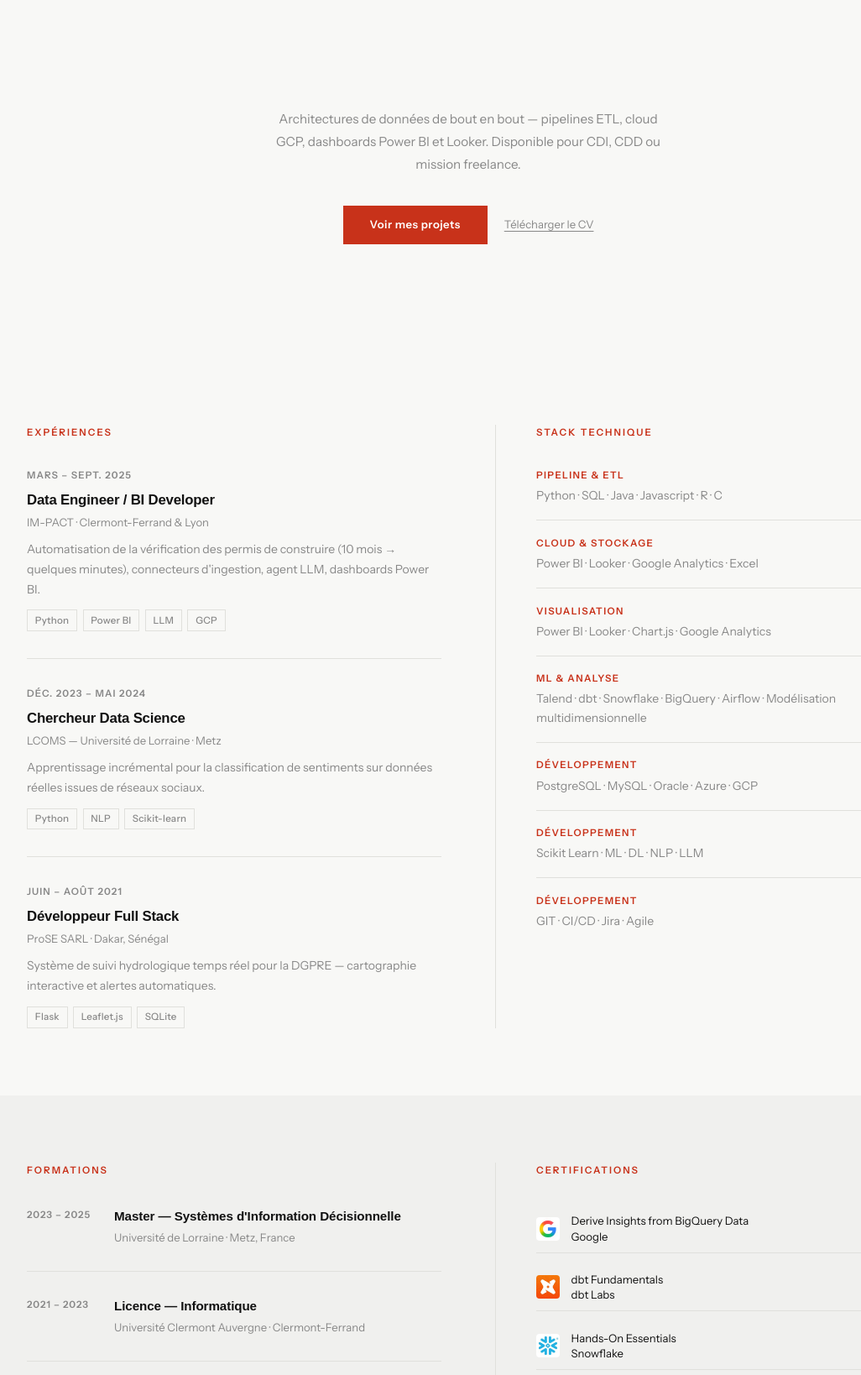
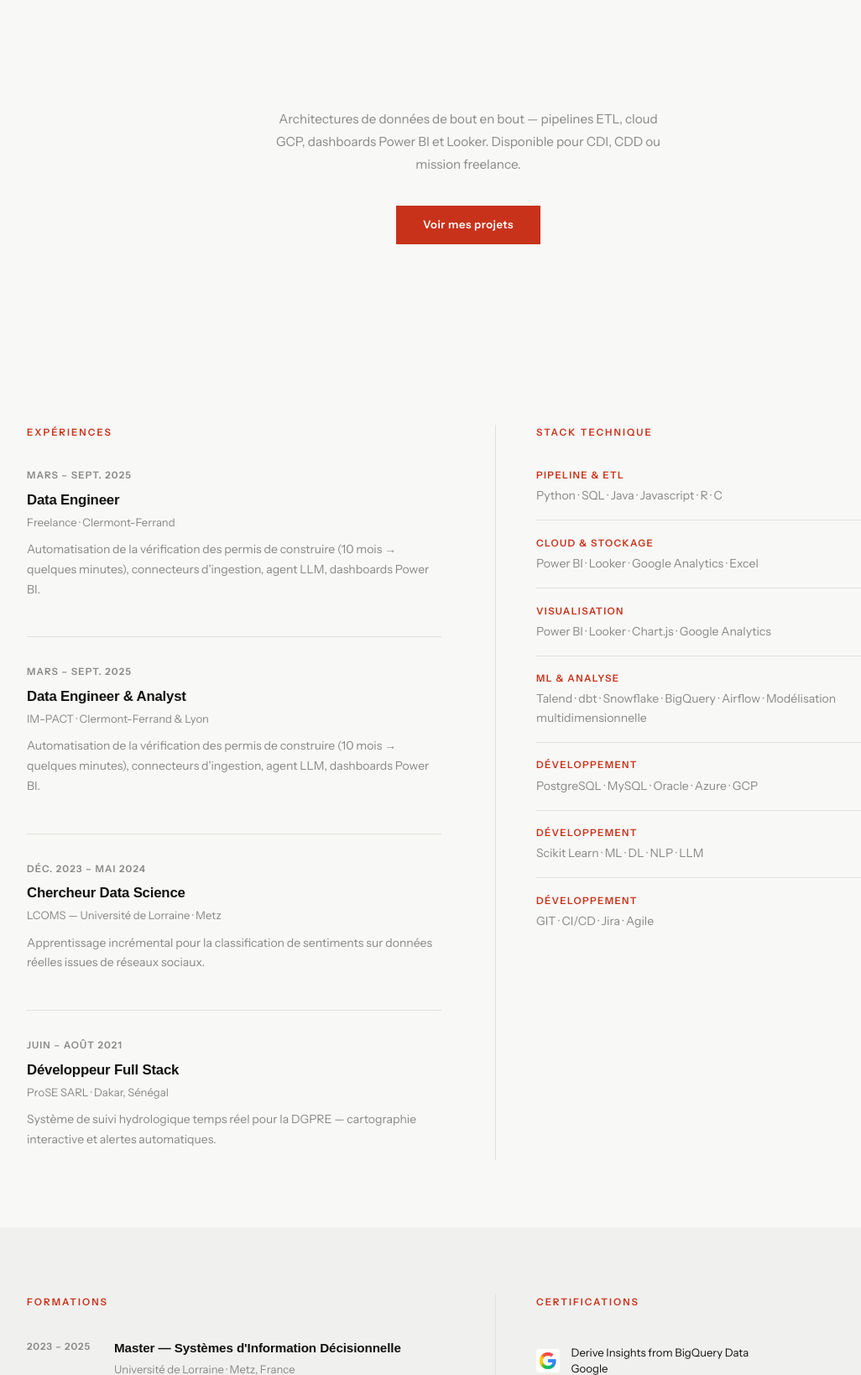
Before and after one commit to babacar-bs/Portfolio, a Flask app: page / in a window 1280 px wide. Shown: the part 374-2012 px from the top of the page at 84% size, without its empty margins (82-1108 px from the left). Run offline with Flask 3, Linux system fonts and the light colour scheme; some web fonts are replaced.

Commit message:
Update index.html

```diff
--- a/templates/index.html
+++ b/templates/index.html
@@ -41,7 +41,7 @@
     <a href="#formations" class="mm-link" data-t="nav_form">Formations</a>
     <a href="#projets" class="mm-link" data-t="nav_proj">Projets</a>
     <a href="#contact" class="mm-link" data-t="nav_contact">Contact</a>
-    <a href="{{ url_for('static', filename='cv_babacar_sarr.pdf') }}" download class="mm-link" data-t="hero_cta2">CV indisponible</a>
+    <!-- <a href="{{ url_for('static', filename='cv_babacar_sarr.pdf') }}" download class="mm-link" data-t="hero_cta2">CV indisponible</a> -->
   </div>
 </header>
 
@@ -54,11 +54,11 @@
       <span id="typewriter"></span><span class="cursor">|</span>
     </h1>
     <p class="hero-desc" data-t="hero_desc">
-      Architectures de données de bout en bout — pipelines ETL, cloud GCP, dashboards Power BI et Looker. Disponible pour CDI, CDD ou mission freelance.
+      Mon objectif : Transformer les besoins métiers en solutions concrètes en structurant, analysant et modélisant les données pour aider les équipes à prendre de meilleures décisions. Disponible pour de nouvelles opportunités.
     </p>
     <div class="hero-btns">
       <a href="#projets" class="btn-main" data-t="hero_cta1">Voir mes projets</a>
-      <a href="{{ url_for('static', filename='cv_babacar_sarr.pdf') }}" download class="btn-ghost" data-t="hero_cta2">Télécharger le CV</a>
+      <!-- <a href="{{ url_for('static', filename='cv_babacar_sarr.pdf') }}" download class="btn-ghost" data-t="hero_cta2">Télécharger le CV</a> -->
     </div>
   </div>
 </section>
@@ -74,26 +74,34 @@
 
         <div class="exp-item reveal">
           <span class="exp-date">Mars – Sept. 2025</span>
-          <h3 class="exp-role">Data Engineer / BI Developer</h3>
+          <h3 class="exp-role">Data Engineer</h3>
+          <p class="exp-org">Freelance · Clermont-Ferrand</p>
+          <p class="exp-desc" data-t="exp1_desc">Traduction des besoins métiers afin de concevoir des plateformes web, des agents IA, des solutions de reporting et d'automatisation.</p>
+          <!-- <div class="exp-tags"><span>Python</span><span>Power BI</span><span>LLM</span><span>GCP</span></div> -->
+        </div>
+
+        <div class="exp-item reveal">
+          <span class="exp-date">Mars – Sept. 2025</span>
+          <h3 class="exp-role">Data Engineer &amp; Analyst</h3>
           <p class="exp-org">IM-PACT · Clermont-Ferrand &amp; Lyon</p>
           <p class="exp-desc" data-t="exp1_desc">Mise en place de solutions de Business Intelligence pour le secteur du génie civil.</p>
-          <div class="exp-tags"><span>Python</span><span>Power BI</span><span>LLM</span><span>GCP</span></div>
+          <!-- <div class="exp-tags"><span>Python</span><span>Power BI</span><span>LLM</span><span>GCP</span></div> -->
         </div>
 
         <div class="exp-item reveal">
           <span class="exp-date">Déc. 2023 – Mai 2024</span>
-          <h3 class="exp-role" data-t="exp2_role">Chercheur Data Science</h3>
+          <h3 class="exp-role" data-t="exp2_role">Data Scientist</h3>
           <p class="exp-org">LCOMS — Université de Lorraine · Metz</p>
           <p class="exp-desc" data-t="exp2_desc">Optimisation de modèles d'inteligence artificielle dans le cadre d'un projet tutoré.</p>
-          <div class="exp-tags"><span>Python</span><span>NLP</span><span>Scikit-learn</span></div>
+          <!-- <div class="exp-tags"><span>Python</span><span>NLP</span><span>Scikit-learn</span></div> -->
         </div>
 
         <div class="exp-item reveal">
           <span class="exp-date">Juin – Août 2021</span>
-          <h3 class="exp-role" data-t="exp3_role">Développeur Full Stack</h3>
+          <h3 class="exp-role" data-t="exp3_role">Développeur Data</h3>
           <p class="exp-org">ProSE SARL · Dakar, Sénégal</p>
           <p class="exp-desc" data-t="exp3_desc">Développement d'un système de suivi en temps réel des débits et niveaux d’eau pour anticiper et prévenir les phénomènes liés à leur variation.</p>
-          <div class="exp-tags"><span>Flask</span><span>Leaflet.js</span><span>SQLite</span></div>
+          <!-- <div class="exp-tags"><span>Flask</span><span>Leaflet.js</span><span>SQLite</span></div> -->
         </div>
       </div>
 
@@ -278,7 +286,7 @@
         <span class="cl-icon">in</span>linkedin.com/in/babacar-s
       </a>
       <a href="{{ url_for('static', filename='cv_babacar_sarr.pdf') }}" download class="contact-link">
-        <span class="cl-icon">↓</span><span data-t="hero_cta2">Télécharger le CV PDF</span>
+        <!-- <span class="cl-icon">↓</span><span data-t="hero_cta2">Télécharger le CV PDF</span> -->
       </a>
       <p class="github-note" data-t="github_note">Codes disponibles sur demande, GitHub privé</p>
     </div>
```
